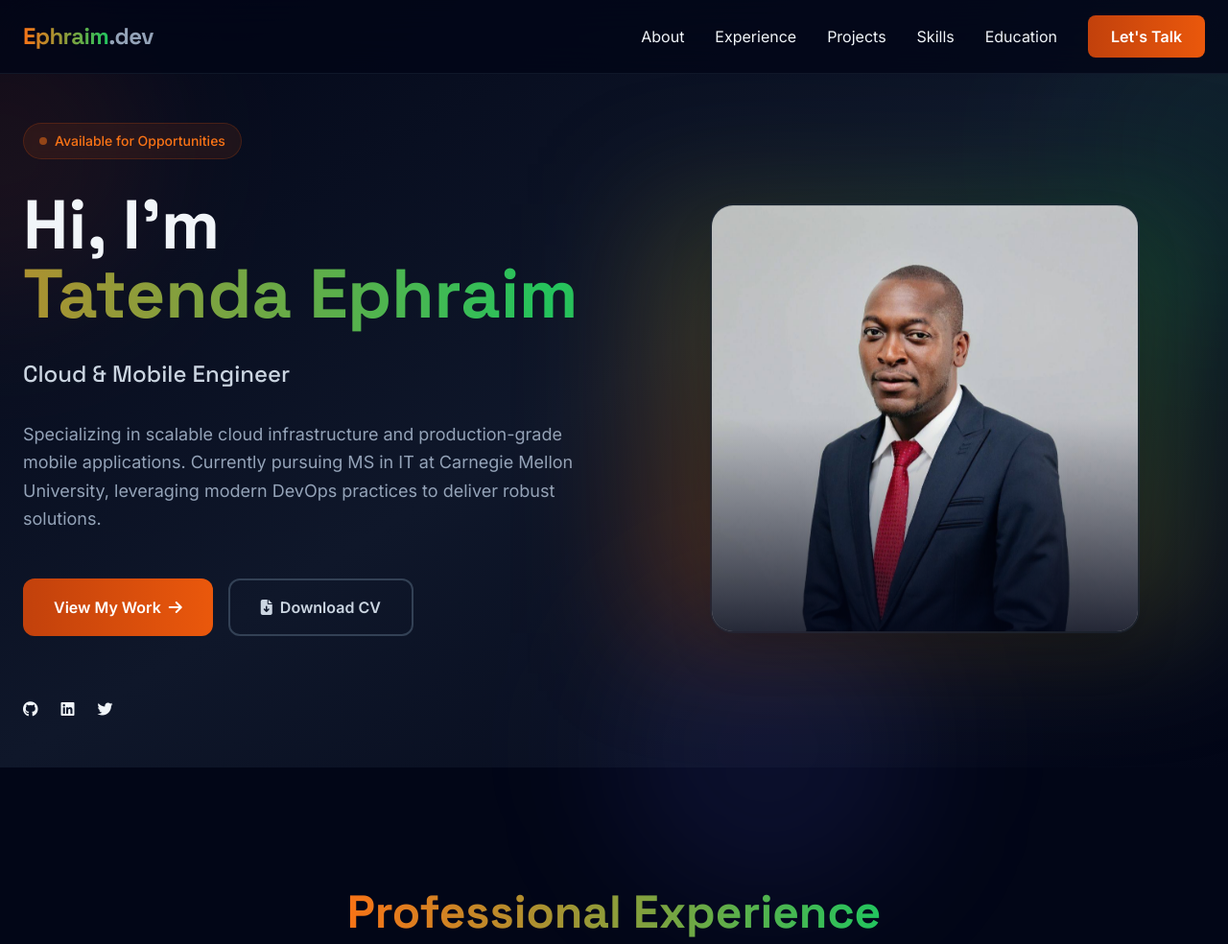
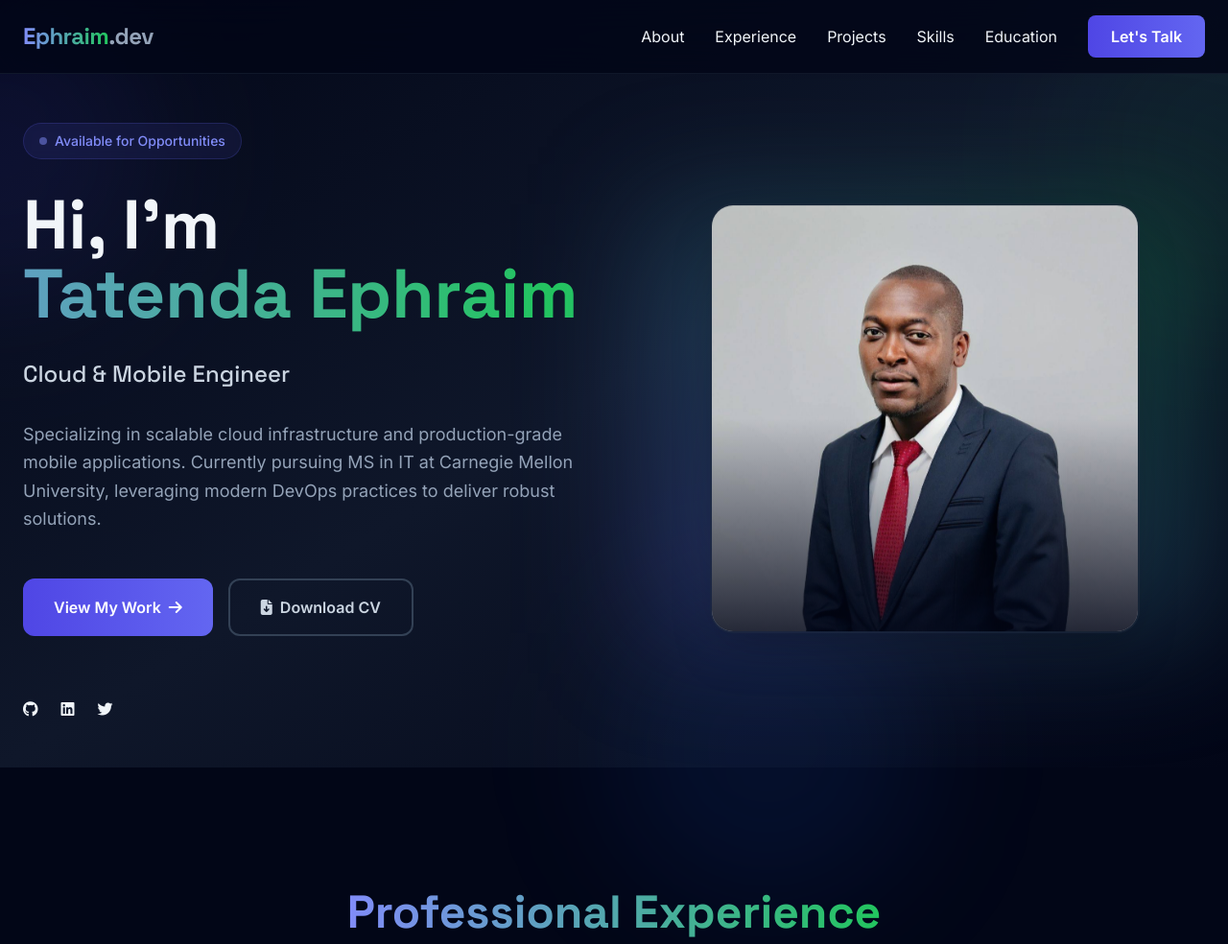
Before and after one commit to tatendaephraim/tatendaephraim.github.io, a website: page index.html in a window 1280 px wide. Shown: the top 984 px of the page at 96% size. Drawn offline with nearby package versions, Linux system fonts and the light colour scheme.

Commit message:
Update color scheme from orange to professional indigo

```diff
--- a/index.html
+++ b/index.html
@@ -18,14 +18,14 @@
                     },
                     colors: {
                         primary: {
-                            50: '#fef9f3',
-                            100: '#fce8d6',
-                            400: '#f97316',
-                            500: '#ea580c',
-                            600: '#c2410c',
-                            700: '#9a360a',
-                            800: '#731c08',
-                            900: '#4a0f05'
+                            50: '#eef2ff',
+                            100: '#e0e7ff',
+                            400: '#818cf8',
+                            500: '#6366f1',
+                            600: '#4f46e5',
+                            700: '#4338ca',
+                            800: '#3730a3',
+                            900: '#312e81'
                         },
                         accent: {
                             400: '#22c55e',
@@ -58,8 +58,8 @@
                             '100%': { opacity: '1' }
                         },
                         glow: {
-                            '0%': { boxShadow: '0 0 20px rgba(249, 115, 22, 0.5)' },
-                            '100%': { boxShadow: '0 0 40px rgba(249, 115, 22, 0.8)' }
+                            '0%': { boxShadow: '0 0 20px rgba(99, 102, 241, 0.5)' },
+                            '100%': { boxShadow: '0 0 40px rgba(99, 102, 241, 0.8)' }
                         },
                         gradient: {
                             '0%, 100%': { backgroundPosition: '0% 50%' },
@@ -100,9 +100,9 @@
     <!-- Animated Background -->
     <div class="fixed inset-0 z-0 pointer-events-none">
         <div class="absolute inset-0 bg-gradient-to-br from-slate-950 via-slate-900 to-slate-950"></div>
-        <div class="absolute top-0 -left-40 w-80 h-80 bg-primary-600/20 rounded-full mix-blend-screen filter blur-3xl opacity-50 animate-float"></div>
+        <div class="absolute top-0 -left-40 w-80 h-80 bg-indigo-600/20 rounded-full mix-blend-screen filter blur-3xl opacity-50 animate-float"></div>
         <div class="absolute top-0 -right-40 w-80 h-80 bg-accent-600/20 rounded-full mix-blend-screen filter blur-3xl opacity-50 animate-float" style="animation-delay: 2s;"></div>
-        <div class="absolute -bottom-40 left-1/2 w-80 h-80 bg-secondary-600/20 rounded-full mix-blend-screen filter blur-3xl opacity-50 animate-float" style="animation-delay: 4s;"></div>
+        <div class="absolute -bottom-40 left-1/2 w-80 h-80 bg-blue-600/20 rounded-full mix-blend-screen filter blur-3xl opacity-50 animate-float" style="animation-delay: 4s;"></div>
     </div>
 
     <!-- Navigation -->
```
